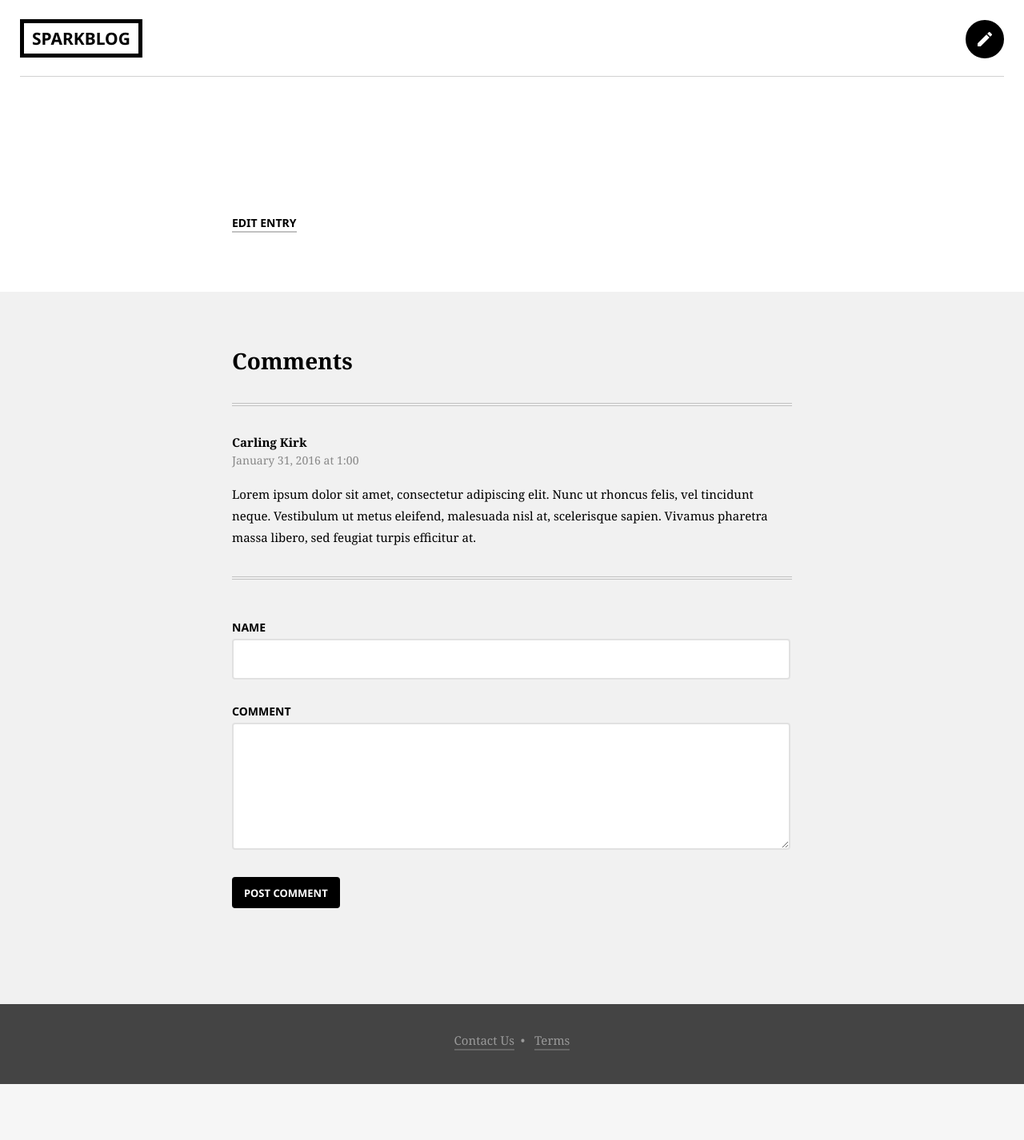
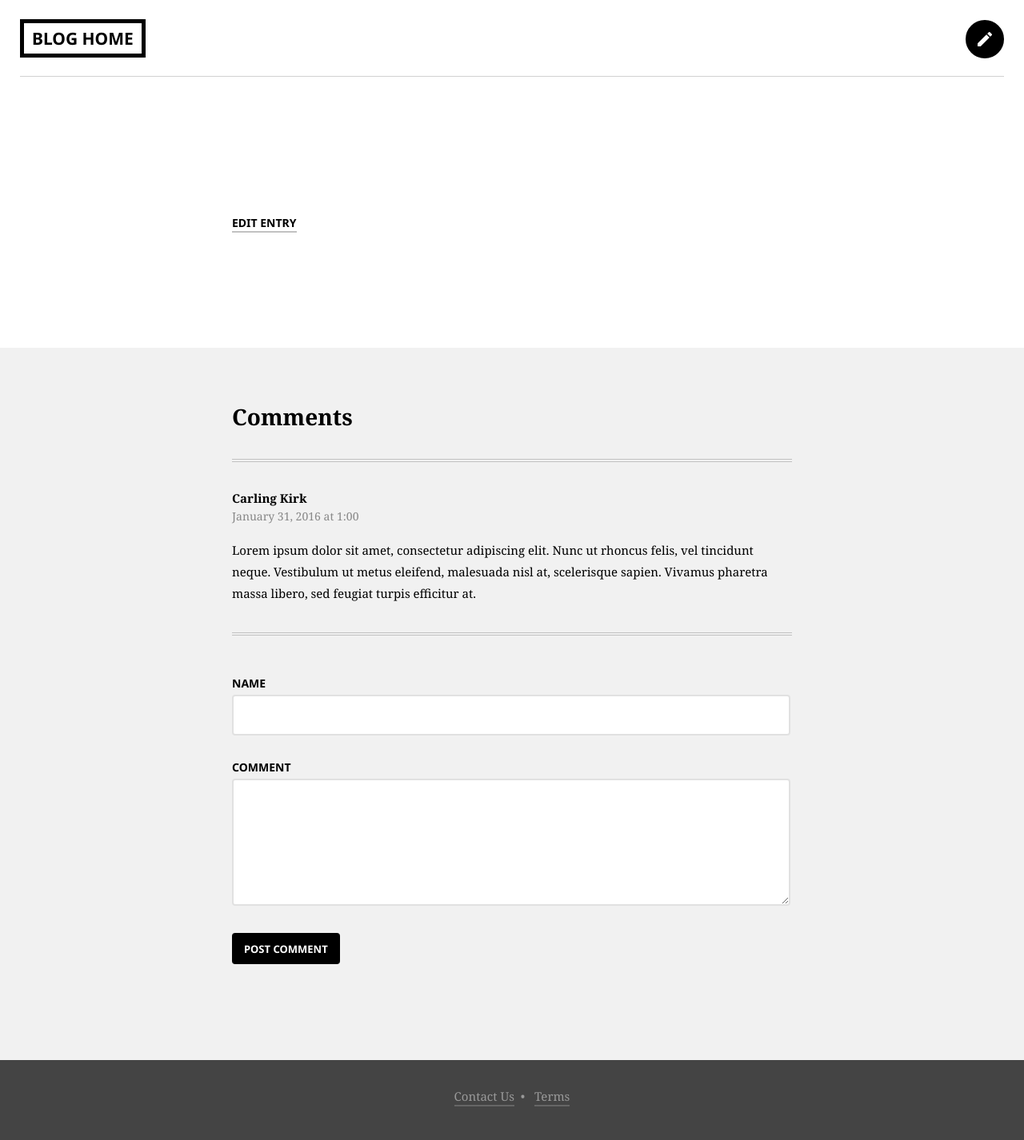
Before and after one commit to christinak44/PHPUnit5_Project_5, a PHP site: template My_Slim_Journal/templates/detail.twig in a window 1280 px wide. Shown: the whole page at 80% size. Before the commit the page ends 1356 px from the top, so only its background shows below. Run offline with PHP 8.4, Linux system fonts and the light colour scheme; the template is opened without the code that fills it, so the values that code supplies are empty; some libraries are stand-ins or nearby versions.

Commit message:
twig implementation
base.twif file added revised formatting for blog_home.twig and details.twig

```diff
--- /dev/null
+++ b/My_Slim_Journal/templates/base.twig
@@ -0,0 +1,39 @@
+<!DOCTYPE html>
+<html>
+    <head>
+        <meta charset="utf-8">
+        <meta http-equiv="x-ua-compatible" content="ie=edge">
+        <title>SparkBlog</title>
+        <link href='https://fonts.googleapis.com/css?family=Noto+Serif:400,400italic,700|Noto+Sans:700,400' rel='stylesheet' type='text/css'>
+        <link href="https://fonts.googleapis.com/icon?family=Material+Icons" rel="stylesheet">
+        {% block head %}
+        <link rel="stylesheet" href="../../css/normalize.css">
+        <link rel="stylesheet" href="../../css/site.css">
+        {% endblock %}
+    </head>
+    <body>
+        <header>
+            <div class="container">
+                <div class="site-header">
+                    <a class="logo" href="{{ Blog_Home.twig }}" >{% block title %}{% endblock %}</a>
+                    <a class="new-entry button button-round" href="new.html"><i class="material-icons">create</i></a>
+                </div>
+            </div>
+        </header>
+        <section>
+            <div class="container">
+                <div class="entry-list">
+
+                  {% block content %}
+                  {% endblock %}
+                </div>
+            </div>
+        </section>
+        <footer>
+            <div>
+                <a href="#">Contact Us</a>&nbsp;&nbsp;&bull;&nbsp;&nbsp;
+                <a href="#">Terms</a>
+            </div>
+        </footer>
+    </body>
+</html>
--- a/My_Slim_Journal/templates/detail.twig
+++ b/My_Slim_Journal/templates/detail.twig
@@ -1,27 +1,10 @@
-<!DOCTYPE html>
+{% extends "base.twig" %}
 
-<html>
-    <head>
-        <meta charset="utf-8">
-        <meta http-equiv="x-ua-compatible" content="ie=edge">
-        <title>SparkBlog</title>
-        <link href='https://fonts.googleapis.com/css?family=Noto+Serif:400,400italic,700|Noto+Sans:700,400' rel='stylesheet' type='text/css'>
-        <link href="https://fonts.googleapis.com/icon?family=Material+Icons" rel="stylesheet">
-        <link rel="stylesheet" href="css/normalize.css">
-        <link rel="stylesheet" href="css/site.css">
-    </head>
-    <body>
-        <header>
-            <div class="container">
-                <div class="site-header">
-                    <a class="logo" href="index.html">SparkBlog</a>
-                    <a class="new-entry button button-round" href="new.html"><i class="material-icons">create</i></a>
-                </div>
-            </div>
-        </header>
-        <section>
-            <div class="container">
-                <div class="entry-list single">
+{% block title %}Blog Home{% endblock %}
+{% block head %}
+{{ parent() }}
+{% endblock %}
+{% block content %}
                     <article>
                         <h1> {{ details.title }} </h1>
                         <time datetime="2016-01-31 1:00"> {{ item.date }} </time>
@@ -54,11 +37,4 @@
                     </div>
             </div>
         </section>
-        <footer>
-            <div>
-                <a href="#">Contact Us</a>&nbsp;&nbsp;&bull;&nbsp;&nbsp;
-                <a href="#">Terms</a>
-            </div>
-        </footer>
-    </body>
-</html>
+{% endblock %}
```
Also changed, not shown: My_Slim_Journal/templates/Blog_Home.twig (+8 -51 lines).
